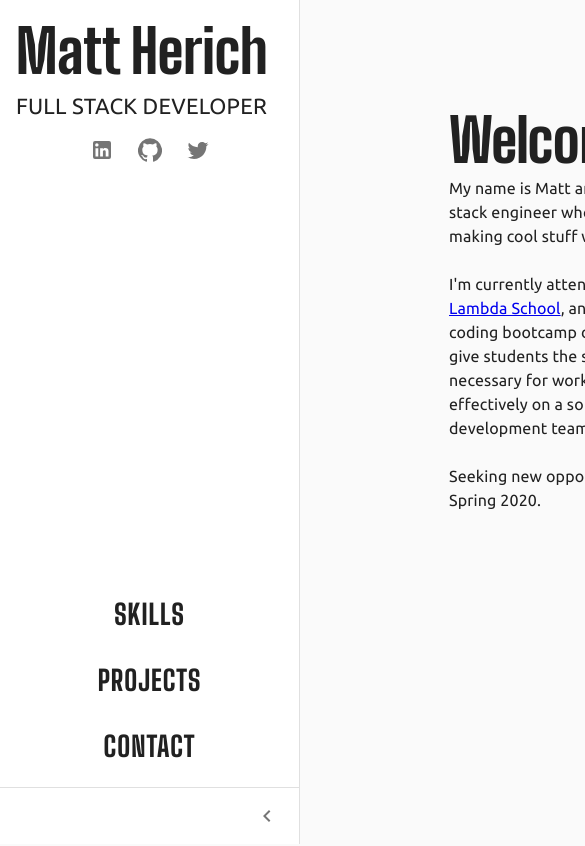
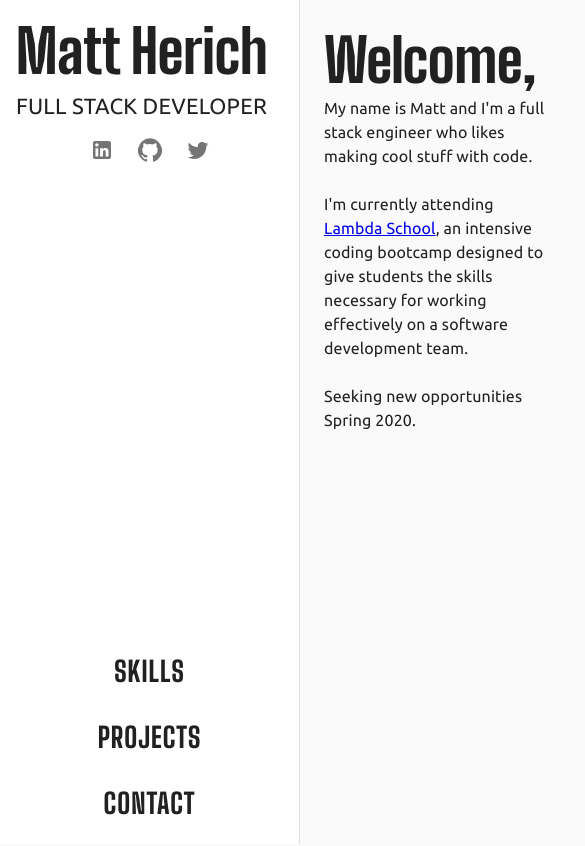
Before and after one commit to mjherich/Portfolio, a React (Create React App) app: page / in a window 390 px wide. Shown: the top 846 px of the page, 585 px wide, since content can reach past the window. Built offline with nearby package versions, Linux system fonts and the light colour scheme.

Commit message:
Update mobile drawer styles

```diff
--- a/src/App.js
+++ b/src/App.js
@@ -1,5 +1,4 @@
 import React from 'react';
-import clsx from 'clsx';
 import CssBaseline from '@material-ui/core/CssBaseline';
 import { createMuiTheme } from '@material-ui/core/styles';
 import { makeStyles, ThemeProvider } from '@material-ui/core/styles';
@@ -73,9 +72,8 @@ function App() {
       <div className={classes.root}>
         <CssBaseline />
         <MiniDrawer open={open} setOpen={setOpen}/>
-        <main className={clsx(classes.content, {
-            [classes.contentShift]: open,
-          })}>
+        <main className={classes.content}>
+          <div className={classes.toolbar} />
           <Main />
         </main>
       </div>
--- a/src/components/main/main.scss
+++ b/src/components/main/main.scss
@@ -1,6 +1,10 @@
-.portfolio-main {
-  padding: 80px 125px;
-  section {
-    height: 100vh;
+// Add padding to non mobile devices
+@media (min-width: 768px) {
+  .portfolio-main {
+    padding: 80px 125px;
   }
 }
+
+.portfolio-main section {
+  height: 100vh;
+}
--- a/src/components/navigation/Drawer.js
+++ b/src/components/navigation/Drawer.js
@@ -55,8 +55,6 @@ const useStyles = makeStyles((theme) => ({
     alignItems: 'center',
     justifyContent: 'flex-end',
     padding: theme.spacing(0, 1),
-    // necessary for content to be below app bar
-    ...theme.mixins.toolbar,
   },
   list: {
     marginTop: 'auto',
--- a/src/components/navigation/navigation.scss
+++ b/src/components/navigation/navigation.scss
@@ -30,3 +30,16 @@
 .MuiListItem-button span {
   transition: all 0.1s ease-in-out;
 }
+
+// Space out toolbar open/close
+.makeStyles-toolbar-13 {
+  margin: 5px 0;
+}
+
+// Disable expanding drawer on mobile
+@media (max-width: 500px) {
+  .MuiDivider-root,
+  .makeStyles-toolbar-13 {
+    display: none !important;
+  }
+}
```
